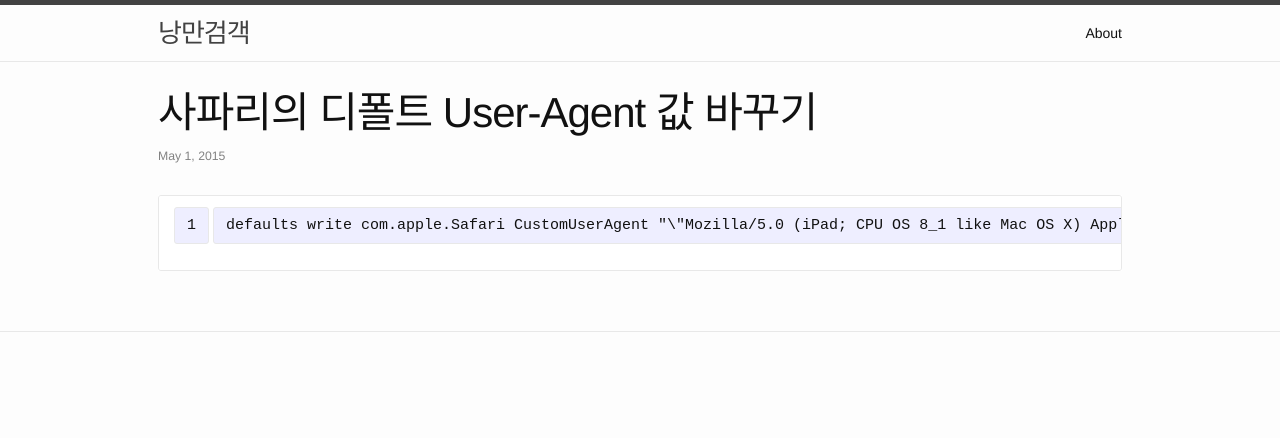
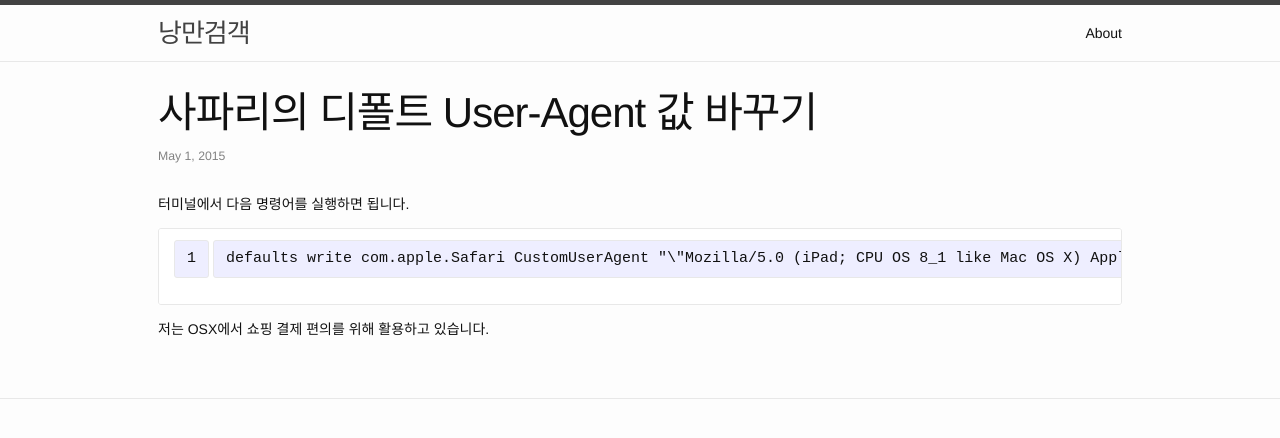
Before and after one commit to cybaek/homepage, a Jekyll site: the page built from _posts/2015-05-01-how-to-set-safari-default-useragent.markdown, in a window 1280 px wide. Shown: the top 438 px of the page. Built offline with Jekyll 4.4.1, drawn with Linux system fonts in a browser that asks for light colours; comment, search, counter and statistics services are not loaded.

Commit message:
Update 2015-05-01-how-to-set-safari-default-useragent.markdown

````diff
--- a/_posts/2015-05-01-how-to-set-safari-default-useragent.markdown
+++ b/_posts/2015-05-01-how-to-set-safari-default-useragent.markdown
@@ -5,6 +5,10 @@ date:    2015/05/01 22:16
 categories: osx
 ---
 
+터미널에서 다음 명령어를 실행하면 됩니다.
+
 ```
 defaults write com.apple.Safari CustomUserAgent "\"Mozilla/5.0 (iPad; CPU OS 8_1 like Mac OS X) AppleWebKit/600.1.4 (KHTML, like Gecko) Version/8.0 Mobile/12B410 Safari/600.1.4\""
 ```
+
+저는 OSX에서 쇼핑 결제 편의를 위해 활용하고 있습니다.
````
